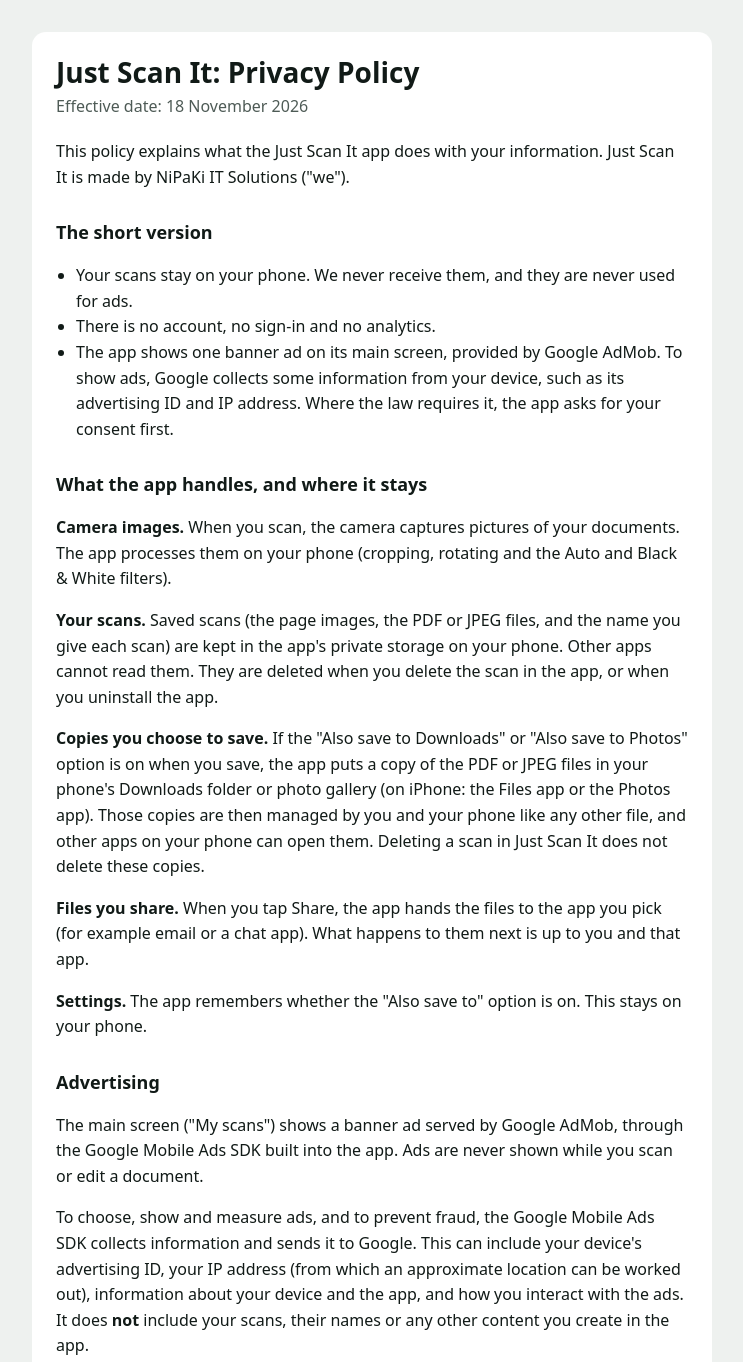
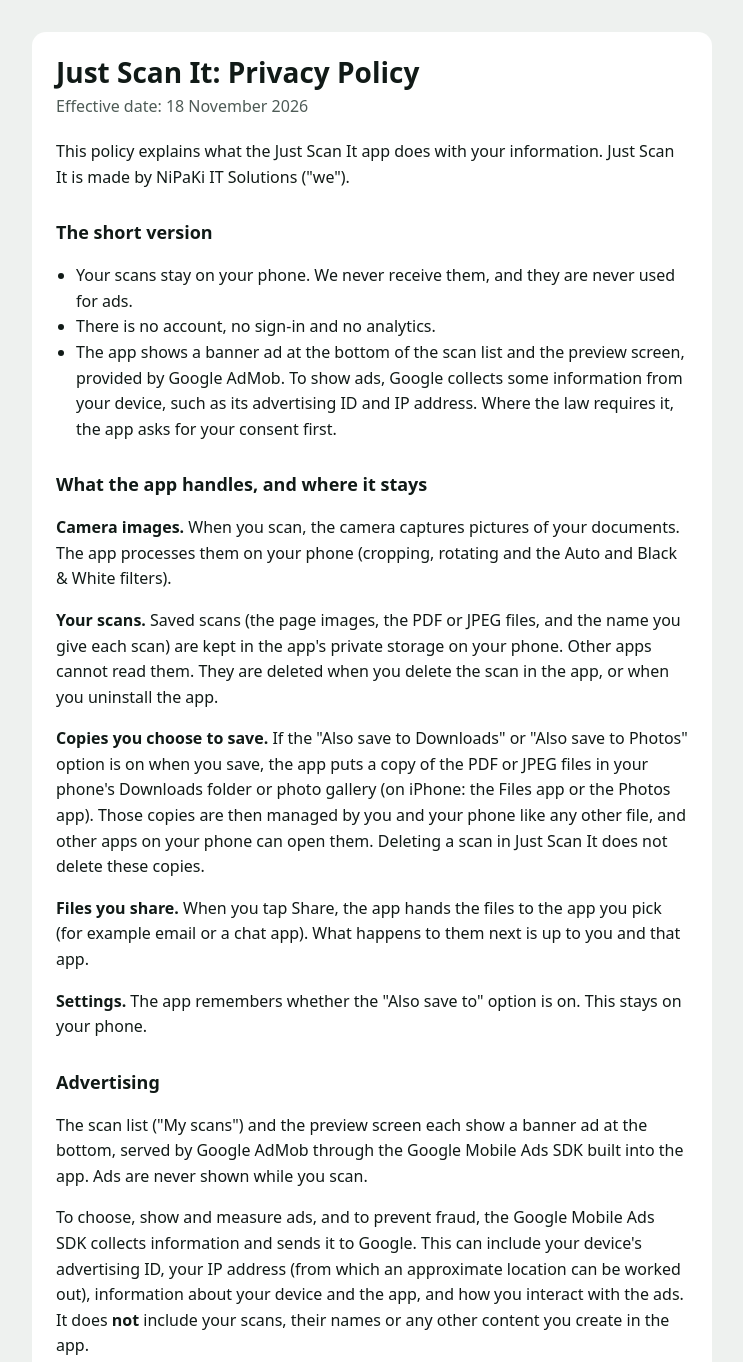
Before and after one commit to paper14/just-scan-it-privacy, a plain HTML site: page index.html in a window 1280 px wide. Shown: the top 1362 px of the page, without its empty margins (268-1011 px from the left). Drawn offline with Linux system fonts and the light colour scheme.

Commit message:
Update index.html

```diff
--- a/index.html
+++ b/index.html
@@ -74,8 +74,8 @@
           </li>
           <li>There is no account, no sign-in and no analytics.</li>
           <li>
-            The app shows one banner ad on its main screen, provided by Google
-            AdMob. To show ads, Google collects some information from your
+            The app shows a banner ad at the bottom of the scan list and the
+            preview screen, provided by Google AdMob. To show ads, Google collects some information from your
             device, such as its advertising ID and IP address. Where the law
             requires it, the app asks for your consent first.
           </li>
@@ -115,9 +115,9 @@
 
         <h2>Advertising</h2>
         <p>
-          The main screen ("My scans") shows a banner ad served by Google AdMob,
-          through the Google Mobile Ads SDK built into the app. Ads are never
-          shown while you scan or edit a document.
+          The scan list ("My scans") and the preview screen each show a banner
+          ad at the bottom, served by Google AdMob through the Google Mobile Ads
+          SDK built into the app. Ads are never shown while you scan.
         </p>
         <p>
           To choose, show and measure ads, and to prevent fraud, the Google
```
